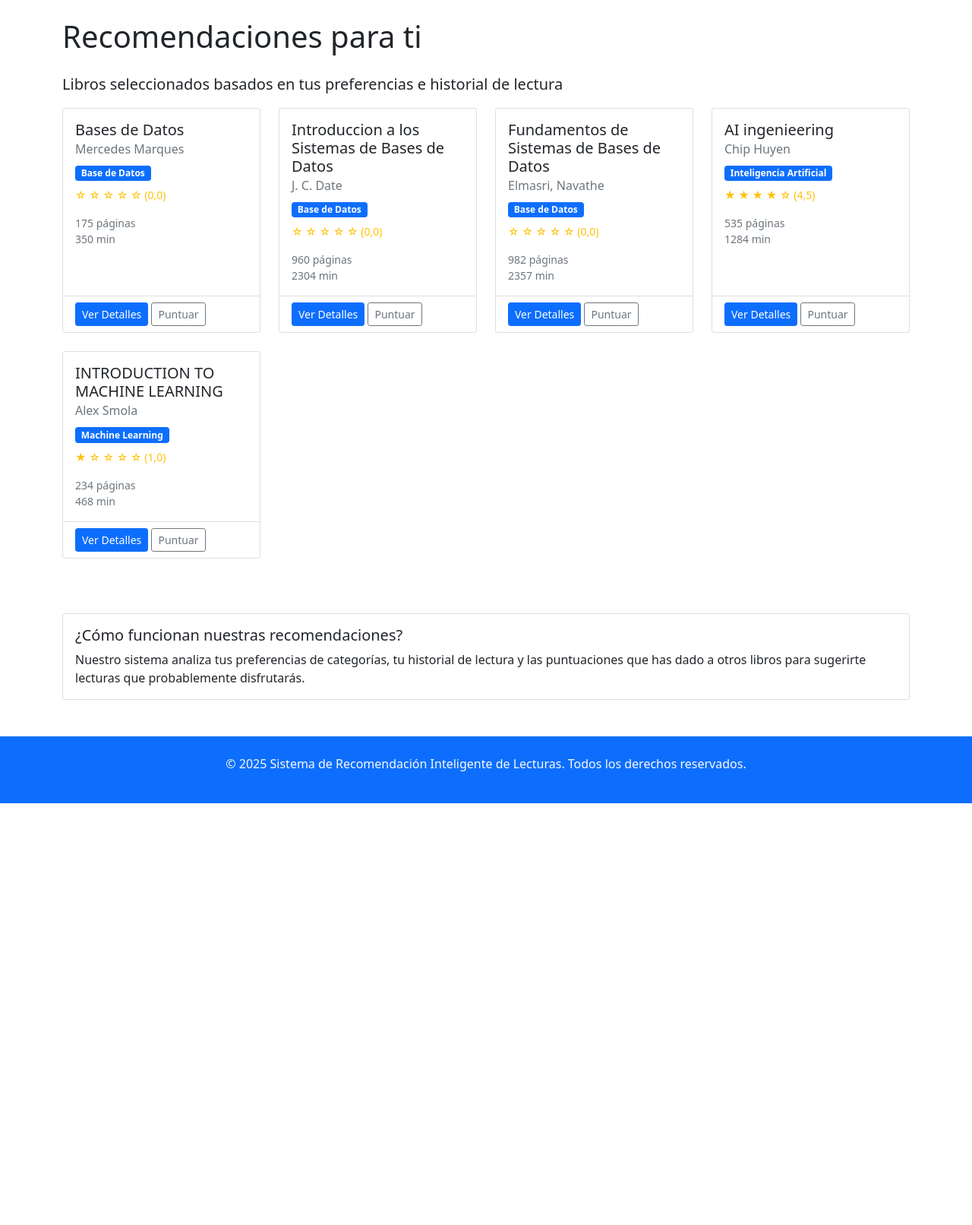
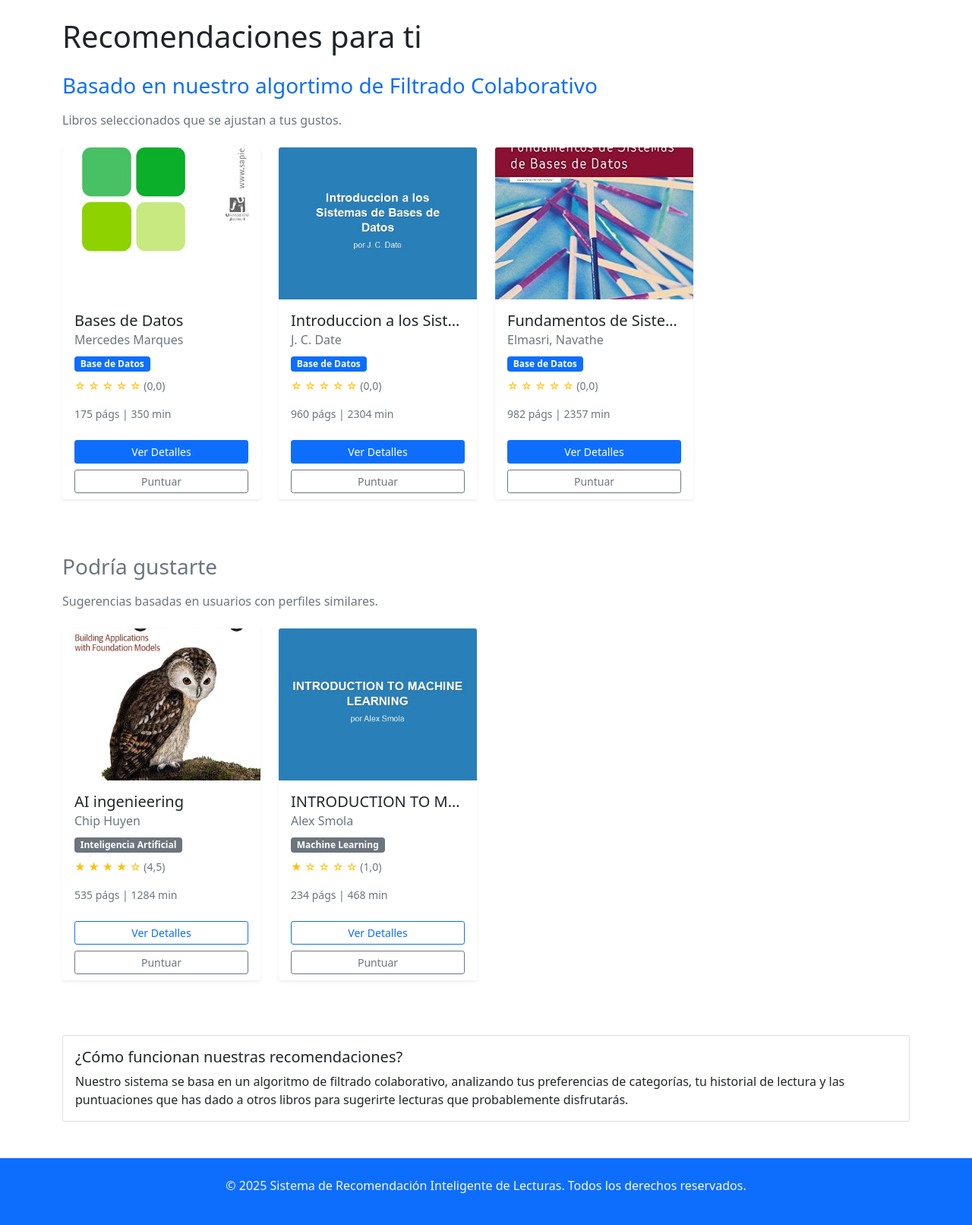
Before and after one commit to rodriguezjr/srilsabermas, a Django app: page /recomendaciones/ in a window 1280 px wide. Shown: the part 56-1668 px from the top of the page at 76% size. Before the commit the page ends 1113 px from the top, so only its background shows below. Run offline with Django 4.2, Linux system fonts and the light colour scheme; a user stored in the database is signed in; data comes from the database, SQL or seed files in the repository; both versions use the stored data as it was after the commit.

Commit message:
actualziacion de algoritmo de recomendacion

```diff
--- a/ProyectoBiblioteca/settings.py
+++ b/ProyectoBiblioteca/settings.py
@@ -40,7 +40,7 @@ SECRET_KEY = 'django-insecure-sl94yyd2=(fet9(^tfb-4ytqmkj=4wex@8h5t+cke9-0d3giso
 # SECURITY WARNING: don't run with debug turned on in production!
 DEBUG = True
 
-ALLOWED_HOSTS = ['srilsabermas.onrender.com']
+ALLOWED_HOSTS = ['127.0.0.1','srilsabermas.onrender.com']
 
 
 # Application definition
--- a/sril/templates/sril/recomendaciones.html
+++ b/sril/templates/sril/recomendaciones.html
@@ -6,62 +6,140 @@
 <div class="row">
     <div class="col-12">
         <h1 class="mb-4">Recomendaciones para ti</h1>
-        <p class="lead">Libros seleccionados basados en tus preferencias e historial de lectura</p>
+
+        <!-- SECCIÓN 1: RECOMENDADO PARA TI (basado en preferencias) -->
+        <h2 class="h3 mb-3 text-primary">Basado en nuestro algortimo de Filtrado Colaborativo</h2>
+        <p class="text-muted mb-4">Libros seleccionados que se ajustan a tus gustos.</p>
 
         {% if libros_recomendados %}
-        <div class="row">
+        <div class="row mb-5">
             {% for libro in libros_recomendados %}
             <div class="col-lg-3 col-md-4 col-sm-6 mb-4">
-                <div class="card book-card h-100">
+                <div class="card book-card h-100 shadow-sm border-0">
+                    <!-- Portada -->
+                    <div class="position-relative" style="height: 200px; overflow: hidden; background-color: #f8f9fa;">
+                        {% if libro.portada %}
+                        <img src="{{ libro.portada.url }}" class="card-img-top h-100 w-100" style="object-fit: cover;"
+                            alt="{{ libro.titulo }}">
+                        {% else %}
+                        <div class="d-flex align-items-center justify-content-center h-100 w-100 text-muted">
+                            <span class="fs-1">📚</span>
+                        </div>
+                        {% endif %}
+                    </div>
+
                     <div class="card-body">
-                        <h5 class="card-title">{{ libro.titulo }}</h5>
+                        <h5 class="card-title text-truncate" title="{{ libro.titulo }}">{{ libro.titulo }}</h5>
                         <h6 class="card-subtitle mb-2 text-muted">{{ libro.autor }}</h6>
 
                         <!-- Categorías -->
                         <div class="mb-2">
                             {% for cat in libro.categorias.all %}
-                                <span class="badge bg-primary me-1 small">{{ cat.nombre }}</span>
+                            <span class="badge bg-primary me-1 small">{{ cat.nombre }}</span>
                             {% endfor %}
                         </div>
 
                         <p class="card-text small">
-                            <span class="rating-stars">
+                            <span class="rating-stars text-warning">
                                 {% with rating=libro.avg_rating|default:0 %}
-                                    {% for i in "12345" %}
-                                        {% if forloop.counter <= rating %}
-                                            ★
-                                        {% else %}
-                                            ☆
-                                        {% endif %}
-                                    {% endfor %}
-                                {% endwith %}
-                                ({{ libro.avg_rating|default:0|floatformat:1 }})
+                                {% for i in "12345" %}
+                                {% if forloop.counter <= rating %} ★ {% else %} ☆ {% endif %} {% endfor %} {% endwith %}
+                                    <span class="text-muted">({{ libro.avg_rating|default:0|floatformat:1 }})</span>
                             </span>
                         </p>
 
                         <p class="card-text small text-muted">
-                            {{ libro.numero_paginas }} páginas<br>
-                            {{ libro.tiempo_lectura_promedio }} min
+                            <i class="bi bi-book"></i> {{ libro.numero_paginas }} págs |
+                            <i class="bi bi-clock"></i> {{ libro.tiempo_lectura_promedio }} min
                         </p>
                     </div>
-                    <div class="card-footer bg-transparent">
-                        <a href="{% url 'sril:detalle_libro' libro.id %}" class="btn btn-sm btn-primary">Ver Detalles</a>
-                        {% if user.is_authenticated %}
-                            <a href="{% url 'sril:puntuar_libro' libro.id %}" class="btn btn-sm btn-outline-secondary">Puntuar</a>
-                        {% endif %}
+                    <div class="card-footer bg-transparent border-top-0">
+                        <div class="d-grid gap-2">
+                            <a href="{% url 'sril:detalle_libro' libro.id %}" class="btn btn-sm btn-primary">Ver
+                                Detalles</a>
+                            {% if user.is_authenticated %}
+                            <a href="{% url 'sril:puntuar_libro' libro.id %}"
+                                class="btn btn-sm btn-outline-secondary">Puntuar</a>
+                            {% endif %}
+                        </div>
                     </div>
                 </div>
             </div>
             {% endfor %}
         </div>
         {% else %}
-        <div class="alert alert-info">
-            <h4>¡Configura tus preferencias!</h4>
-            <p>Para obtener recomendaciones personalizadas, primero configura tus preferencias literarias.</p>
-            <a href="{% url 'sril:mis_preferencias' %}" class="btn btn-primary">Configurar Preferencias</a>
-            <a href="{% url 'sril:lista_libros' %}" class="btn btn-outline-primary">Explorar Todos los Libros</a>
+        <div class="alert alert-info mb-5 shadow-sm">
+            <h4 class="alert-heading"><i class="bi bi-info-circle"></i> ¡Configura tus preferencias!</h4>
+            <p>No tenemos suficientes datos para recomendarte libros personalizados.</p>
+            <hr>
+            <p class="mb-0">Configura tus categorías favoritas que nuestro algortimo de filtrado colaborativo elija los
+                mejores libros para ti.</p>
+            <div class="mt-3">
+                <a href="{% url 'sril:mis_preferencias' %}" class="btn btn-primary">Configurar Preferencias</a>
+            </div>
         </div>
         {% endif %}
+
+        <!-- SECCIÓN 2: PODRÍA GUSTARTE (sugerencias generales) -->
+        <h2 class="h3 mb-3 text-secondary mt-4">Podría gustarte</h2>
+        <p class="text-muted mb-4">Sugerencias basadas en usuarios con perfiles similares.</p>
+
+        <div class="row">
+            {% for libro in libros_sugeridos %}
+            <div class="col-lg-3 col-md-4 col-sm-6 mb-4">
+                <div class="card book-card h-100 shadow-sm border-0">
+                    <!-- Portada -->
+                    <div class="position-relative" style="height: 200px; overflow: hidden; background-color: #f8f9fa;">
+                        {% if libro.portada %}
+                        <img src="{{ libro.portada.url }}" class="card-img-top h-100 w-100" style="object-fit: cover;"
+                            alt="{{ libro.titulo }}">
+                        {% else %}
+                        <div class="d-flex align-items-center justify-content-center h-100 w-100 text-muted">
+                            <span class="fs-1">📚</span>
+                        </div>
+                        {% endif %}
+                    </div>
+
+                    <div class="card-body">
+                        <h5 class="card-title text-truncate" title="{{ libro.titulo }}">{{ libro.titulo }}</h5>
+                        <h6 class="card-subtitle mb-2 text-muted">{{ libro.autor }}</h6>
+
+                        <!-- Categorías -->
+                        <div class="mb-2">
+                            {% for cat in libro.categorias.all %}
+                            <span class="badge bg-secondary me-1 small">{{ cat.nombre }}</span>
+                            {% endfor %}
+                        </div>
+
+                        <p class="card-text small">
+                            <span class="rating-stars text-warning">
+                                {% with rating=libro.avg_rating|default:0 %}
+                                {% for i in "12345" %}
+                                {% if forloop.counter <= rating %} ★ {% else %} ☆ {% endif %} {% endfor %} {% endwith %}
+                                    <span class="text-muted">({{ libro.avg_rating|default:0|floatformat:1 }})</span>
+                            </span>
+                        </p>
+
+                        <p class="card-text small text-muted">
+                            <i class="bi bi-book"></i> {{ libro.numero_paginas }} págs |
+                            <i class="bi bi-clock"></i> {{ libro.tiempo_lectura_promedio }} min
+                        </p>
+                    </div>
+                    <div class="card-footer bg-transparent border-top-0">
+                        <div class="d-grid gap-2">
+                            <a href="{% url 'sril:detalle_libro' libro.id %}" class="btn btn-sm btn-outline-primary">Ver
+                                Detalles</a>
+                            {% if user.is_authenticated %}
+                            <a href="{% url 'sril:puntuar_libro' libro.id %}"
+                                class="btn btn-sm btn-outline-secondary">Puntuar</a>
+                            {% endif %}
+                        </div>
+                    </div>
+                </div>
+            </div>
+            {% endfor %}
+        </div>
+
     </div>
 </div>
 
@@ -72,8 +150,9 @@
             <div class="card-body">
                 <h5>¿Cómo funcionan nuestras recomendaciones?</h5>
                 <p class="mb-0">
-                    Nuestro sistema analiza tus preferencias de categorías, tu historial de lectura
-                    y las puntuaciones que has dado a otros libros para sugerirte lecturas que
+                    Nuestro sistema se basa en un algoritmo de filtrado colaborativo, analizando tus preferencias de
+                    categorías, tu historial de lectura y las puntuaciones que has dado a otros libros para sugerirte
+                    lecturas que
                     probablemente disfrutarás.
                 </p>
             </div>
--- a/sril/views.py
+++ b/sril/views.py
@@ -120,11 +120,23 @@ def detalle_libro(request, libro_id):
     # Puntuaciones recientes
     puntuaciones_recientes = libro.puntuaciones.select_related('usuario').order_by('-fecha_puntuacion')[:5]
 
+    # Libros similares (misma categoría)
+    libros_similares = Libro.objects.filter(
+        categorias__in=libro.categorias.all(),
+        activo=True
+    ).exclude(
+        id=libro.id
+    ).distinct().annotate(
+        avg_rating=Avg('puntuaciones__puntuacion'),
+        num_ratings=Count('puntuaciones')
+    ).order_by('-avg_rating')[:4]
+
     context = {
         'libro': libro,
         'puntuacion_usuario': puntuacion_usuario,
         'historial_usuario': historial_usuario,
         'puntuaciones_recientes': puntuaciones_recientes,
+        'libros_similares': libros_similares,
     }
     return render(request, 'sril/libros/detalle_libro.html', context)
 
@@ -243,42 +255,6 @@ def mis_preferencias(request):
 @login_required
 def recomendaciones(request):
     """Sistema de recomendación basado en preferencias del usuario"""
-    # Obtener preferencias del usuario
-    preferencias_usuario = PreferenciaUsuario.objects.filter(
-        usuario=request.user,
-        nivel_interes__gte=3  # Solo categorías con interés >= 3
-    ).values_list('categoria_id', flat=True)
-
-    # Libros recomendados basados en preferencias
-    libros_recomendados = Libro.objects.filter(
-        categorias__id__in=preferencias_usuario,
-        activo=True
-    ).distinct().annotate(
-        avg_rating=Avg('puntuaciones__puntuacion'),
-        num_ratings=Count('puntuaciones')
-    ).order_by('-avg_rating')[:12]
-
-    # Si no hay suficientes recomendaciones, agregar libros populares
-    if len(libros_recomendados) < 8:
-        libros_populares = Libro.objects.filter(
-            activo=True
-        ).annotate(
-            avg_rating=Avg('puntuaciones__puntuacion'),
-            num_ratings=Count('puntuaciones')
-        ).exclude(
-            id__in=[libro.id for libro in libros_recomendados]
-        ).order_by('-avg_rating')[:12-len(libros_recomendados)]
-
-        libros_recomendados = list(libros_recomendados) + list(libros_populares)
-
-    context = {
-        'libros_recomendados': libros_recomendados,
-    }
-    return render(request, 'sril/recomendaciones.html', context)
-
-@login_required
-def recomendaciones(request):
-    """Sistema de recomendación basado en preferencias del usuario"""
     usuario_actual = get_usuario_actual(request)
 
     if not usuario_actual:
@@ -298,23 +274,21 @@ def recomendaciones(request):
     ).distinct().annotate(
         avg_rating=Avg('puntuaciones__puntuacion'),
         num_ratings=Count('puntuaciones')
+    ).order_by('-avg_rating')[:8]
+
+    # Libros sugeridos (populares/general)
+    libros_sugeridos = Libro.objects.filter(
+        activo=True
+    ).annotate(
+        avg_rating=Avg('puntuaciones__puntuacion'),
+        num_ratings=Count('puntuaciones')
+    ).exclude(
+        id__in=[libro.id for libro in libros_recomendados]
     ).order_by('-avg_rating')[:12]
-
-    # Si no hay suficientes recomendaciones, agregar libros populares
-    if len(libros_recomendados) < 8:
-        libros_populares = Libro.objects.filter(
-            activo=True
-        ).annotate(
-            avg_rating=Avg('puntuaciones__puntuacion'),
-            num_ratings=Count('puntuaciones')
-        ).exclude(
-            id__in=[libro.id for libro in libros_recomendados]
-        ).order_by('-avg_rating')[:12-len(libros_recomendados)]
-
-        libros_recomendados = list(libros_recomendados) + list(libros_populares)
 
     context = {
         'libros_recomendados': libros_recomendados,
+        'libros_sugeridos': libros_sugeridos,
     }
     return render(request, 'sril/recomendaciones.html', context)
 
```
Also changed, not shown: requeriments.txt (deleted, +0 -14 lines), requirements.txt (added, +16 -0 lines), sril/templates/sril/libros/detalle_libro.html (+69 -35 lines), db.sqlite3, media/libros/portadas/portada_placeholder_55.jpg (added), media/libros/portadas/portada_placeholder_56.jpg (added), 2 other files.
